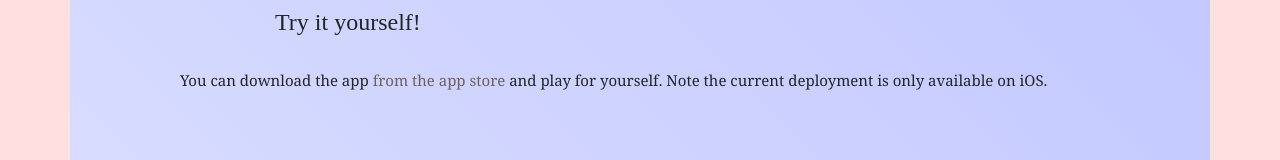
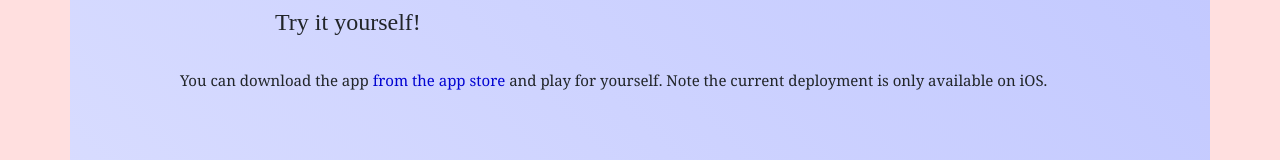
Before and after one commit to davidbuffkin/davidbuffkin.github.io, a plain HTML site: page index.html in a window 1280 px wide. Shown: the part 2876-3036 px from the top of the page. Drawn offline with nearby package versions, Linux system fonts and the light colour scheme.

Commit message:
Link coloring

```diff
--- a/css/style.css
+++ b/css/style.css
@@ -29,6 +29,9 @@ html {
  .embed-responsive-1242by2688 {
      padding-bottom: 216.42%;
  }
+
+ .link { color: #0003d1; } /* CSS link color (red) */
+ .link:hover { color: #7e61ff; } /* CSS link hover (green) */
 
  img {
      margin: auto;
--- a/index.html
+++ b/index.html
@@ -156,7 +156,7 @@
                 <div class="col-sm-1"></div>
                 <div class="col-sm mr-5">
                     <p>
-                        You can download the app <a href="https://apps.apple.com/us/app/slingy-stars/id1526711602">from the app store</a>
+                        You can download the app <a class="link" href="https://apps.apple.com/us/app/slingy-stars/id1526711602">from the app store</a>
                          and play for yourself. Note the current deployment is only available on iOS.
 
                     </p>
```
